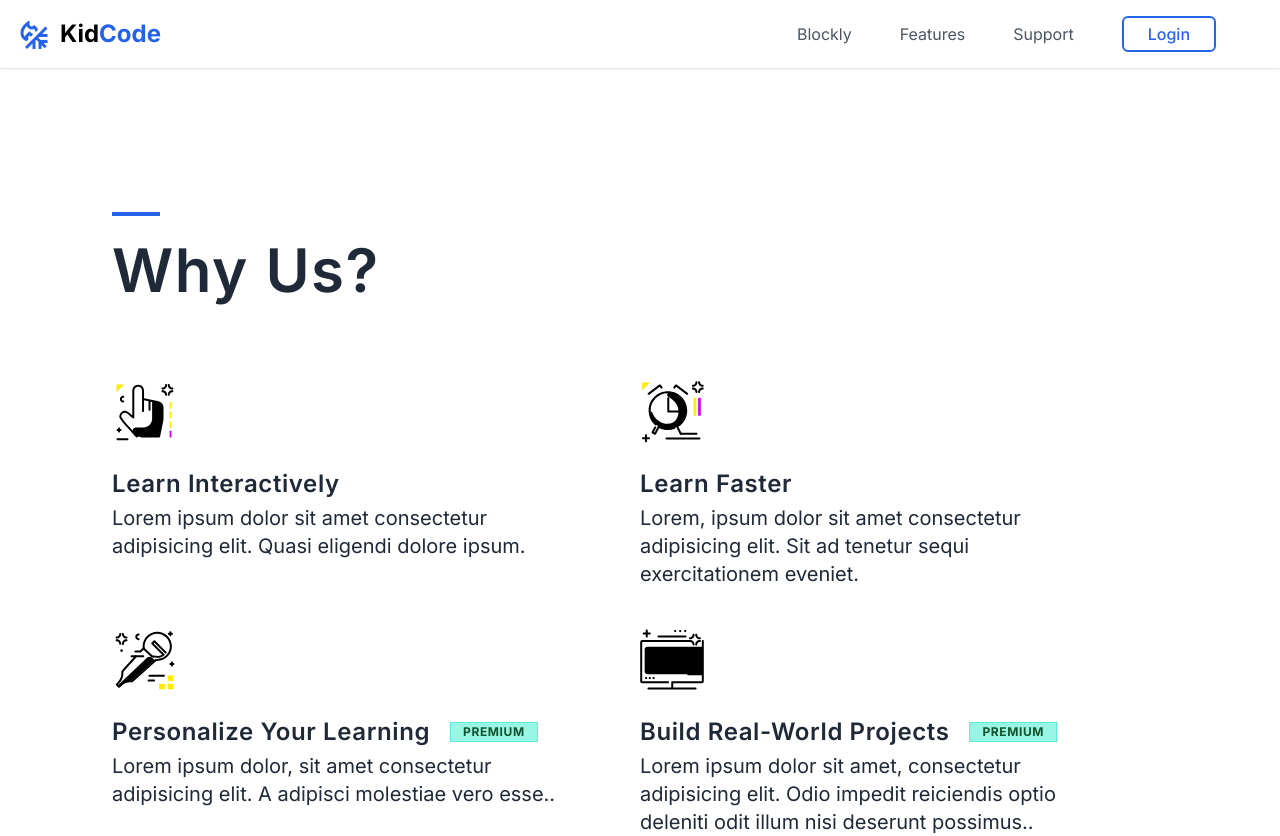
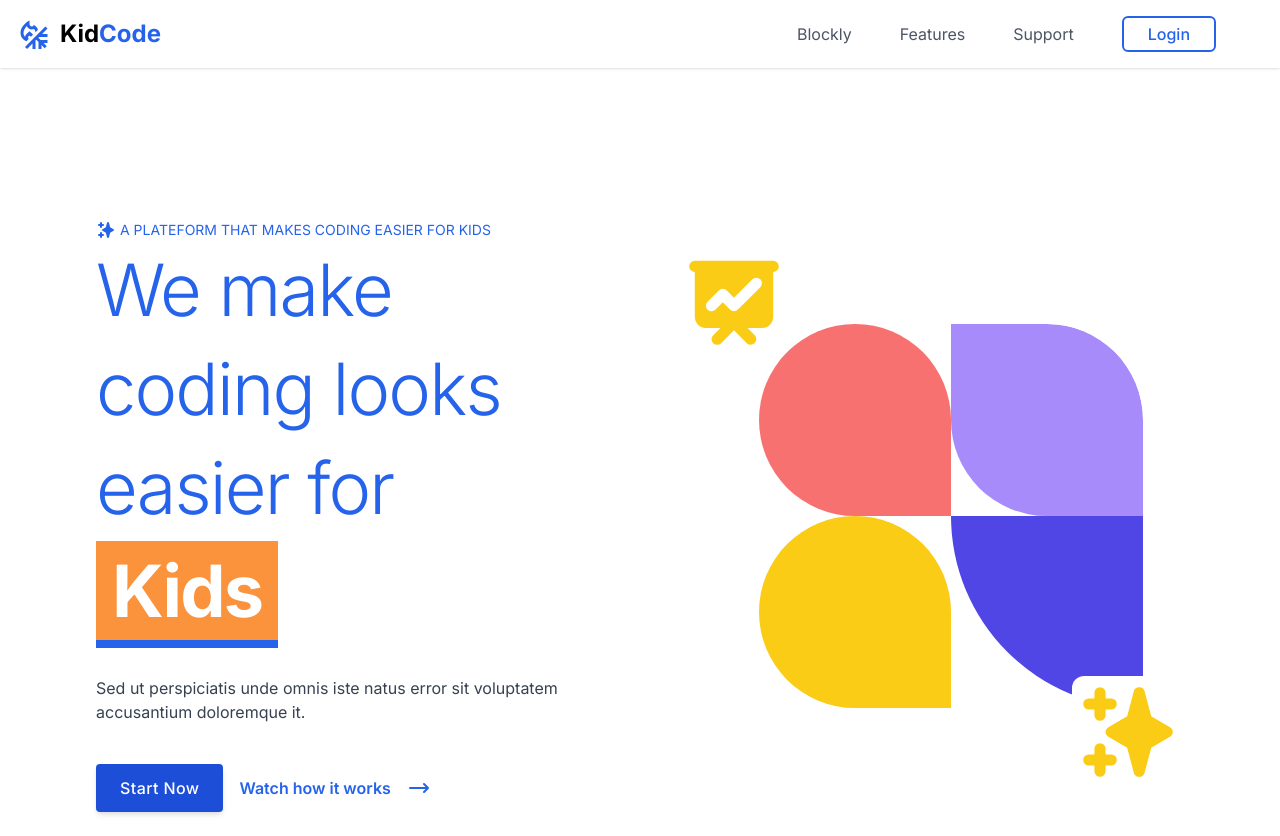
Before and after one commit to Oussamirsekkal/l3pfe, a Next.js app: page / in a window 1280 px wide. Shown: the top 836 px of the page. Built offline with nearby package versions, Linux system fonts and the light colour scheme.

Commit message:
home page better

```diff
--- /dev/null
+++ b/app/components/main.tsx
@@ -0,0 +1,87 @@
+import react from "react";
+
+export default function Main()
+{
+
+    return (
+        <div className="">
+
+            <div
+                className="mx-auto h-full px-4 py-20 md:py-36 sm:max-w-xl md:max-w-full md:px-24 lg:max-w-screen-xl lg:px-8">
+                <div className="flex flex-col items-center justify-between lg:flex-row">
+                    <div className=" ">
+                        <div className="lg:max-w-xl lg:pr-5">
+                            <p className="flex text-sm uppercase text-blue-600">
+                                <svg xmlns="http://www.w3.org/2000/svg" className="mr-1 inline h-5 w-5"
+                                     viewBox="0 0 20 20" fill="currentColor">
+                                    <path fillRule="evenodd"
+                                          d="M5 2a1 1 0 011 1v1h1a1 1 0 010 2H6v1a1 1 0 01-2 0V6H3a1 1 0 010-2h1V3a1 1 0 011-1zm0 10a1 1 0 011 1v1h1a1 1 0 110 2H6v1a1 1 0 11-2 0v-1H3a1 1 0 110-2h1v-1a1 1 0 011-1zM12 2a1 1 0 01.967.744L14.146 7.2 17.5 9.134a1 1 0 010 1.732l-3.354 1.935-1.18 4.455a1 1 0 01-1.933 0L9.854 12.8 6.5 10.866a1 1 0 010-1.732l3.354-1.935 1.18-4.455A1 1 0 0112 2z"
+                                          clipRule="evenodd"/>
+                                </svg>
+                                A plateform that makes coding easier for kids
+                            </p>
+                            <h2 className="mb-6 max-w-lg text-5xl font-light leading-snug tracking-tight text-blue-600 sm:text-7xl sm:leading-snug">
+                                We make coding looks easier for
+                                <span
+                                    className="my-1 inline-block border-b-8 border-blue-600 bg-orange-400 px-4 font-bold text-white">Kids</span>
+                            </h2>
+                            <p className="text-base text-gray-700">Sed ut perspiciatis unde omnis iste natus error sit
+                                voluptatem accusantium doloremque it.</p>
+                        </div>
+                        <div className="mt-10 flex flex-col items-center md:flex-row">
+                            <a href="/"
+                               className="mb-3 inline-flex h-12 w-full items-center justify-center rounded bg-blue-700 px-6 font-medium tracking-wide text-white shadow-md transition hover:bg-blue-800 focus:outline-none md:mr-4 md:mb-0 md:w-auto">Start
+                                Now </a>
+                            <a href="/" aria-label=""
+                               className="group inline-flex items-center font-semibold text-blue-600"
+                            >Watch how it works
+                                <svg xmlns="http://www.w3.org/2000/svg"
+                                     className="ml-4 h-6 w-6 transition-transform group-hover:translate-x-2" fill="none"
+                                     viewBox="0 0 24 24" stroke="currentColor" strokeWidth="2">
+                                    <path strokeLinecap="round" strokeLinejoin="round" d="M17 8l4 4m0 0l-4 4m4-4H3"/>
+                                </svg>
+                            </a>
+                        </div>
+                    </div>
+                    <div className="relative hidden lg:ml-32 lg:block lg:w-1/2">
+                        <svg xmlns="http://www.w3.org/2000/svg"
+                             className="my-6 mx-auto h-10 w-10 animate-bounce rounded-full bg-blue-50 p-2 lg:hidden"
+                             fill="none" viewBox="0 0 24 24" stroke="currentColor" strokeWidth="2">
+                            <path strokeLinecap="round" strokeLinejoin="round" d="M16 17l-4 4m0 0l-4-4m4 4V3"/>
+                        </svg>
+                        <div
+                            className="abg-orange-400 mx-auto w-fit overflow-hidden rounded-[6rem] rounded-br-none rounded-tl-none">
+                            <svg xmlns="http://www.w3.org/2000/svg"
+                                 className="absolute -left-10 -top-20 h-28 w-28 rounded-xl bg-white text-yellow-400"
+                                 viewBox="0 0 20 20" fill="currentColor">
+                                <path fillRule="evenodd"
+                                      d="M3 3a1 1 0 000 2v8a2 2 0 002 2h2.586l-1.293 1.293a1 1 0 101.414 1.414L10 15.414l2.293 2.293a1 1 0 001.414-1.414L12.414 15H15a2 2 0 002-2V5a1 1 0 100-2H3zm11.707 4.707a1 1 0 00-1.414-1.414L10 9.586 8.707 8.293a1 1 0 00-1.414 0l-2 2a1 1 0 101.414 1.414L8 10.414l1.293 1.293a1 1 0 001.414 0l4-4z"
+                                      clipRule="evenodd"/>
+                            </svg>
+                            <svg xmlns="http://www.w3.org/2000/svg"
+                                 className="absolute right-0 -bottom-20 h-28 w-28 rounded-xl bg-white text-yellow-400"
+                                 viewBox="0 0 20 20" fill="currentColor">
+                                <path fillRule="evenodd"
+                                      d="M5 2a1 1 0 011 1v1h1a1 1 0 010 2H6v1a1 1 0 01-2 0V6H3a1 1 0 010-2h1V3a1 1 0 011-1zm0 10a1 1 0 011 1v1h1a1 1 0 110 2H6v1a1 1 0 11-2 0v-1H3a1 1 0 110-2h1v-1a1 1 0 011-1zM12 2a1 1 0 01.967.744L14.146 7.2 17.5 9.134a1 1 0 010 1.732l-3.354 1.935-1.18 4.455a1 1 0 01-1.933 0L9.854 12.8 6.5 10.866a1 1 0 010-1.732l3.354-1.935 1.18-4.455A1 1 0 0112 2z"
+                                      clipRule="evenodd"/>
+                            </svg>
+                            <div className="flex w-96 flex-wrap">
+                                <div className="h-48 w-1/2 rounded-full rounded-br-none bg-red-400"></div>
+                                <div
+                                    className="h-48 w-1/2 rounded-[6rem] rounded-br-none rounded-tl-none bg-violet-400"></div>
+                                <div
+                                    className="h-48 w-1/2 rounded-full rounded-b-none rounded-br-none bg-yellow-400"></div>
+                                <div
+                                    className="h-48 w-1/2 rounded-full rounded-t-none rounded-br-none bg-indigo-600"></div>
+                            </div>
+                        </div>
+                    </div>
+                </div>
+            </div>
+        </div>
+
+
+    );
+
+
+}
--- a/app/page.tsx
+++ b/app/page.tsx
@@ -1,11 +1,13 @@
 import Image from "next/image";
 import "./Blockly/App.css"
 import Whyus from "@/app/components/whyus";
+import Main from "@/app/components/main";
 
 export default function Home() {
   return (
-    <main className="flex min-h-auto flex-col items-center justify-between p-24">
-      <Whyus></Whyus>
+    <main className="flex min-h-auto flex-col items-center justify-between p-0">
+        <Main/>
+      <Whyus/>
 
     </main>
   );
--- a/app/signup/page.tsx
+++ b/app/signup/page.tsx
@@ -1,5 +1,6 @@
 import react from "react";
 import Signup from "@/app/signup/components/signup";
+
 
 
 export default function Home() {
```
